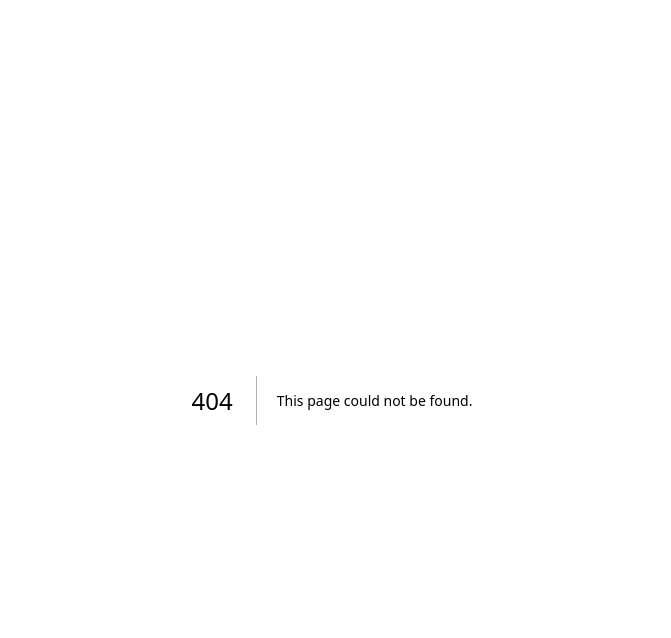
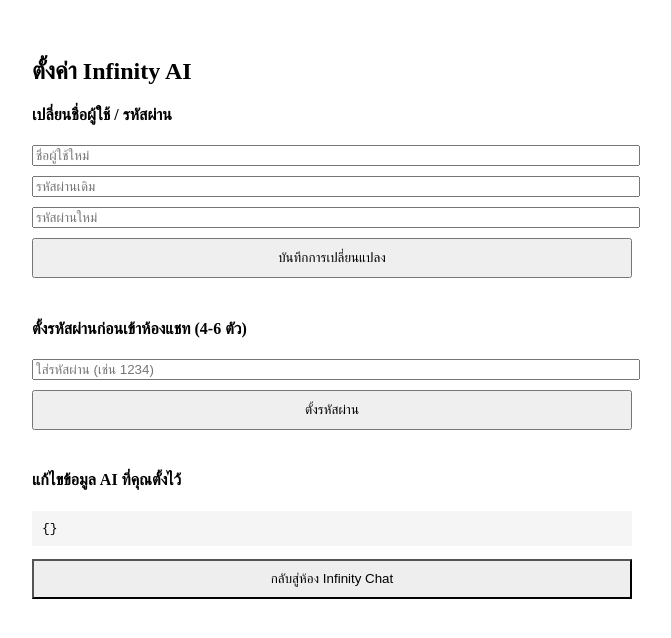
Before and after one commit to Goethe-Teh/inf-ai-app, a Next.js app: page /settings in a window 1280 px wide. Before the commit this address had no page. Shown: the top 638 px of the page, without its empty margins (308-979 px from the left). Built offline with nearby package versions, Linux system fonts and the light colour scheme.

Commit message:
Create settings.js

```diff
--- /dev/null
+++ b/pages/settings.js
@@ -0,0 +1,72 @@
+import { useState, useEffect } from 'react';
+import { useRouter } from 'next/router';
+
+export default function SettingsPage() {
+  const router = useRouter();
+  const [username, setUsername] = useState('');
+  const [newUsername, setNewUsername] = useState('');
+  const [oldPassword, setOldPassword] = useState('');
+  const [newPassword, setNewPassword] = useState('');
+  const [passcode, setPasscode] = useState('');
+  const [setupData, setSetupData] = useState({});
+  const [error, setError] = useState('');
+  const [success, setSuccess] = useState('');
+
+  useEffect(() => {
+    setUsername(localStorage.getItem('infinity_user') || '');
+    setSetupData(JSON.parse(localStorage.getItem('infinity_setup')) || {});
+    setPasscode(localStorage.getItem('infinity_passcode') || '');
+  }, []);
+
+  const handleSaveAccount = () => {
+    const storedPass = localStorage.getItem('infinity_pass');
+    if (oldPassword !== storedPass) {
+      setError('รหัสผ่านเดิมไม่ถูกต้อง');
+      return;
+    }
+    if (newUsername) localStorage.setItem('infinity_user', newUsername);
+    if (newPassword) localStorage.setItem('infinity_pass', newPassword);
+    setSuccess('บันทึกข้อมูลสำเร็จ');
+    setError('');
+  };
+
+  const handleSavePasscode = () => {
+    if (passcode.length < 4 || passcode.length > 6) {
+      setError('รหัสต้องมีความยาว 4 ถึง 6 ตัว');
+      return;
+    }
+    localStorage.setItem('infinity_passcode', passcode);
+    setSuccess('ตั้งรหัสผ่านเข้าห้องแชทเรียบร้อย');
+    setError('');
+  };
+
+  const handleBack = () => {
+    router.push('/chat');
+  };
+
+  return (
+    <div style={{ padding: 30, maxWidth: 600, margin: 'auto' }}>
+      <h2>ตั้งค่า Infinity AI</h2>
+
+      <h4>เปลี่ยนชื่อผู้ใช้ / รหัสผ่าน</h4>
+      <input placeholder="ชื่อผู้ใช้ใหม่" value={newUsername} onChange={(e) => setNewUsername(e.target.value)} style={{ width: '100%', marginBottom: 10 }} />
+      <input type="password" placeholder="รหัสผ่านเดิม" value={oldPassword} onChange={(e) => setOldPassword(e.target.value)} style={{ width: '100%', marginBottom: 10 }} />
+      <input type="password" placeholder="รหัสผ่านใหม่" value={newPassword} onChange={(e) => setNewPassword(e.target.value)} style={{ width: '100%', marginBottom: 10 }} />
+      <button onClick={handleSaveAccount} style={{ width: '100%', padding: 10, marginBottom: 20 }}>บันทึกการเปลี่ยนแปลง</button>
+
+      <h4>ตั้งรหัสผ่านก่อนเข้าห้องแชท (4-6 ตัว)</h4>
+      <input placeholder="ใส่รหัสผ่าน (เช่น 1234)" value={passcode} onChange={(e) => setPasscode(e.target.value)} style={{ width: '100%', marginBottom: 10 }} />
+      <button onClick={handleSavePasscode} style={{ width: '100%', padding: 10, marginBottom: 20 }}>ตั้งรหัสผ่าน</button>
+
+      <h4>แก้ไขข้อมูล AI ที่คุณตั้งไว้</h4>
+      <pre style={{ background: '#f5f5f5', padding: 10 }}>
+        {JSON.stringify(setupData, null, 2)}
+      </pre>
+
+      <button onClick={handleBack} style={{ width: '100%', padding: 10, backgroundColor: '#eee' }}>กลับสู่ห้อง Infinity Chat</button>
+
+      {error && <p style={{ color: 'red', marginTop: 10 }}>{error}</p>}
+      {success && <p style={{ color: 'green', marginTop: 10 }}>{success}</p>}
+    </div>
+  );
+}
```
